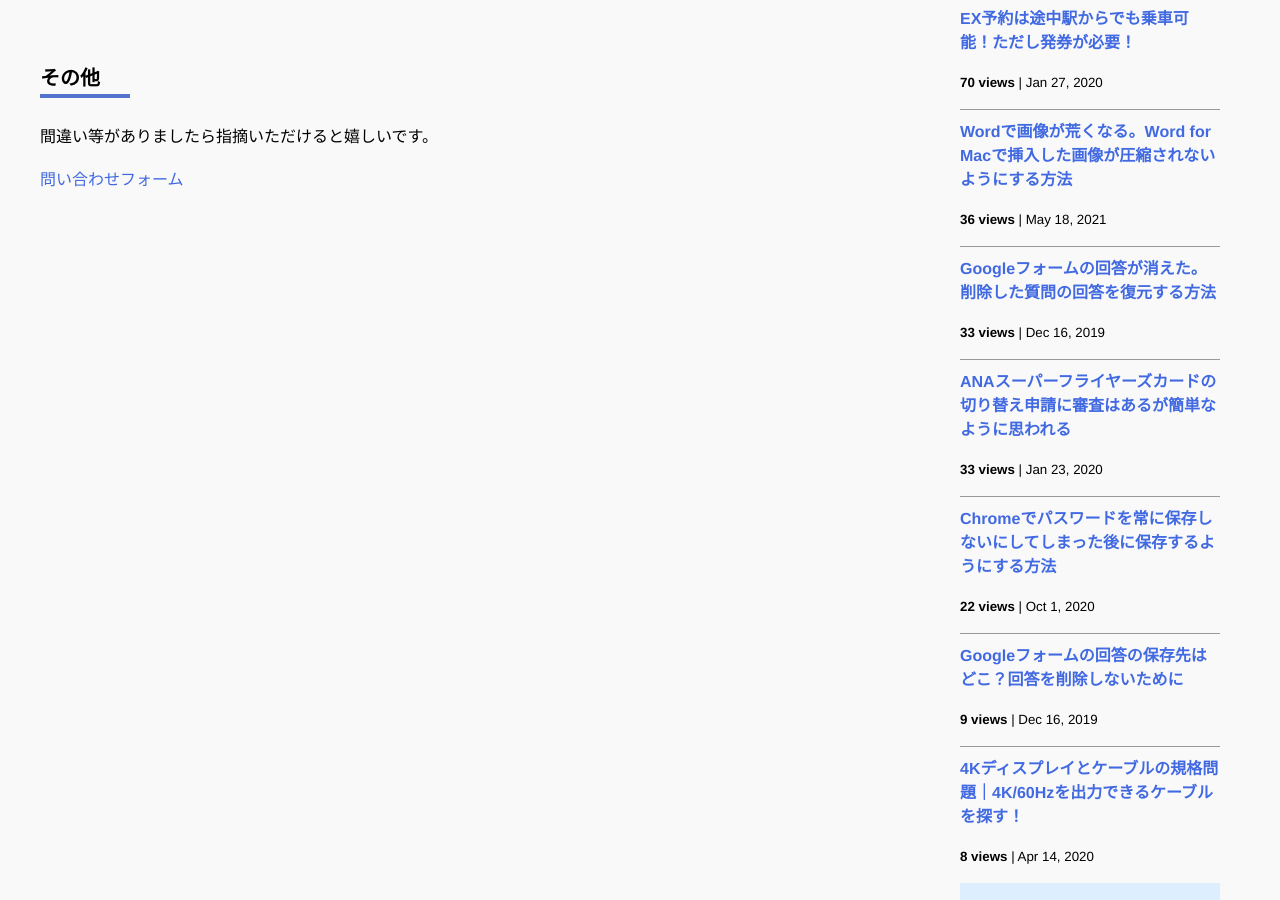
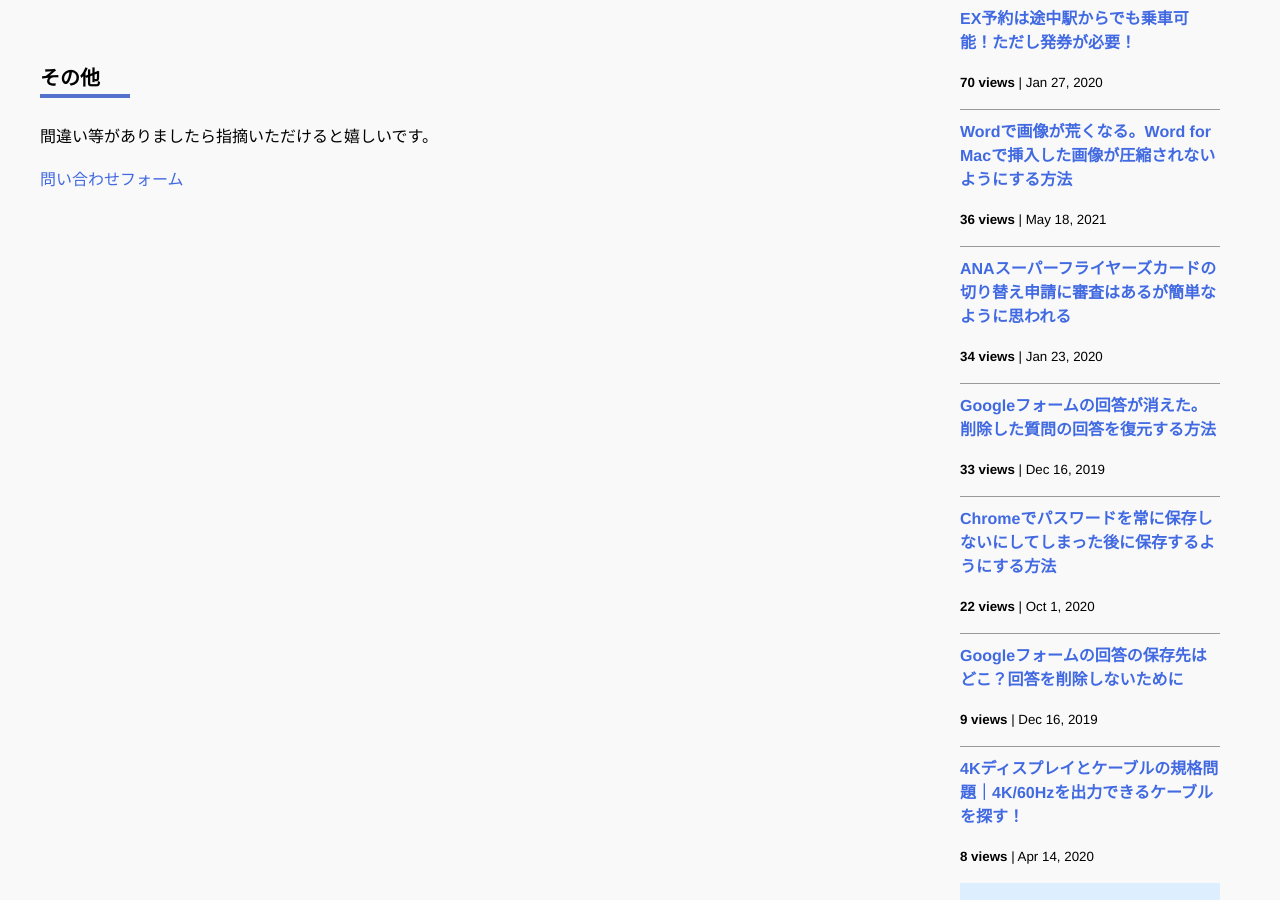
Before and after one commit to iwanaminami/shoyaiwaname, a Jekyll site: the page built from about.markdown, in a window 1280 px wide and 900 px high, scrolled down 878 px. Built offline with Jekyll 4.4.1, drawn with Linux system fonts in a browser that asks for light colours; nearby versions of some CDN libraries; comment, search, counter and statistics services are not loaded.

Commit message:
chore(ga): update _data/popularposts.yml 20260527-0552

```diff
--- a/_data/popularposts.yml
+++ b/_data/popularposts.yml
@@ -3,10 +3,10 @@ side:
     url: "/2020/01/27/ex-rideontheway.html"
   - view: 36
     url: "/2021/05/18/image-compression-word.html"
+  - view: 34
+    url: "/2020/01/23/sfc-judge.html"
   - view: 33
     url: "/2019/12/16/restore-googleform.html"
-  - view: 33
-    url: "/2020/01/23/sfc-judge.html"
   - view: 22
     url: "/2020/10/01/googlepassword.html"
   - view: 10
```
